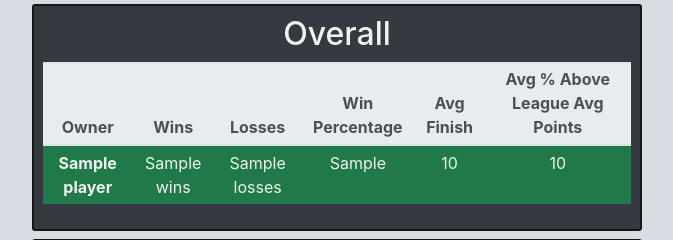
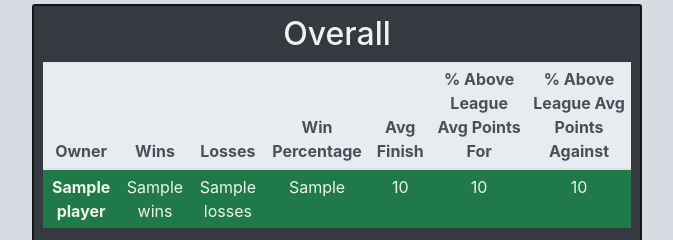
Before and after one commit to tfred89/rswk-ff-site, a Django app: template templates/basic_app/past_seasons.html in a window 1280 px wide. Shown: the part 56-296 px from the top of the page, without its empty margins (307-980 px from the left). Run offline with Django 3.2, Linux system fonts and the light colour scheme; the template is opened without the code that fills it: most values are stand-ins (such as "Sample title", 1, 10 or a date in 2020); some libraries are stand-ins or nearby versions.

Commit message:
PS avg PA

```diff
--- a/basic_app/models.py
+++ b/basic_app/models.py
@@ -19,7 +19,9 @@ class PastQS(models.QuerySet):
         losses = stats.get('losses__sum')
         pf = self.filter(owner=player).values('year', 'points_for')
         year_scores = {v['year']:v['points_for'] for v in pf}
-        obj = {'wins': wins, 'losses': losses, 'avg_place':place, 'points_for_yr':year_scores}
+        pa = self.filter(owner=player).values('year', 'points_against')
+        year_scores_ag = {v['year']:v['points_against'] for v in pa}
+        obj = {'wins': wins, 'losses': losses, 'avg_place':place, 'points_for_yr':year_scores, 'points_ag_yr':year_scores_ag}
         return obj
 
     def league_points(self):
--- a/templates/basic_app/past_seasons.html
+++ b/templates/basic_app/past_seasons.html
@@ -14,7 +14,8 @@
                   <th scope="col">Losses</th>
                   <th scope="col">Win Percentage</th>
                   <th scope="col">Avg Finish</th>
-                  <th scope="col">Avg % Above League Avg Points</th>
+                  <th scope="col">% Above League Avg Points For</th>
+                  <th scope="col">% Above League Avg Points Against</th>
                 </tr>
               </thead>
               {% for i in total|dictsortreversed:"win_pct" %}
@@ -28,6 +29,7 @@
                   <td>{{i.win_pct}}</td>
                   <td>{{i.avg_place}}</td>
                   <td>{{i.pf_avg}}</td>
+                  <td>{{i.pa_avg}}</td>
 
                 </tr>
               </tbody>
```
Also changed, not shown: basic_app/views.py (+10 -2 lines).
